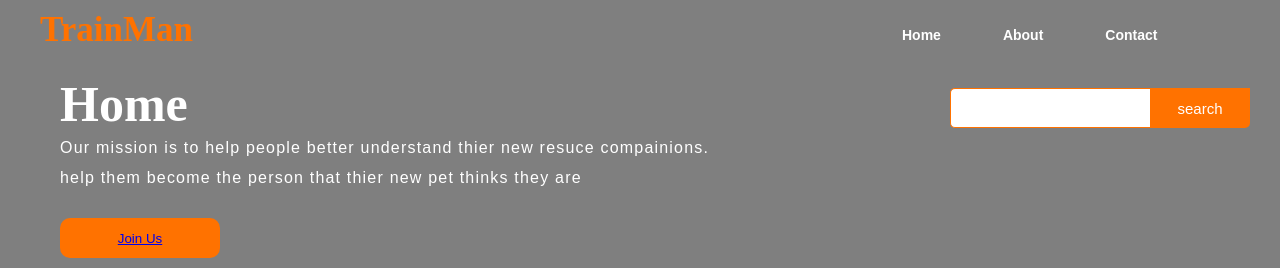
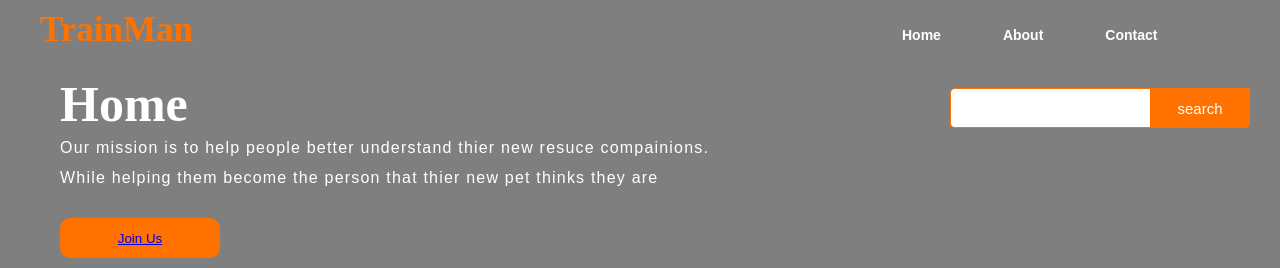
Before and after one commit to Trainmon2/mywebsite, a plain HTML site: page index.html in a window 1280 px wide. Shown: the top 268 px of the page. Drawn offline with Linux system fonts and the light colour scheme.

Commit message:
Update index.html
still working on this  and adding more features to it.

```diff
--- a/index.html
+++ b/index.html
@@ -29,7 +29,7 @@
     <div class="content">
       <h1>Home</h1>
       <p class="par"> Our mission is to help people better understand thier new resuce
-        compainions.<br> help them become the person that thier new pet thinks they
+        compainions.<br> While helping them become the person that thier new pet thinks they
         are</p>
       <button class="cn"><a href="#">Join Us</a></button>
       <div class="form">
```
